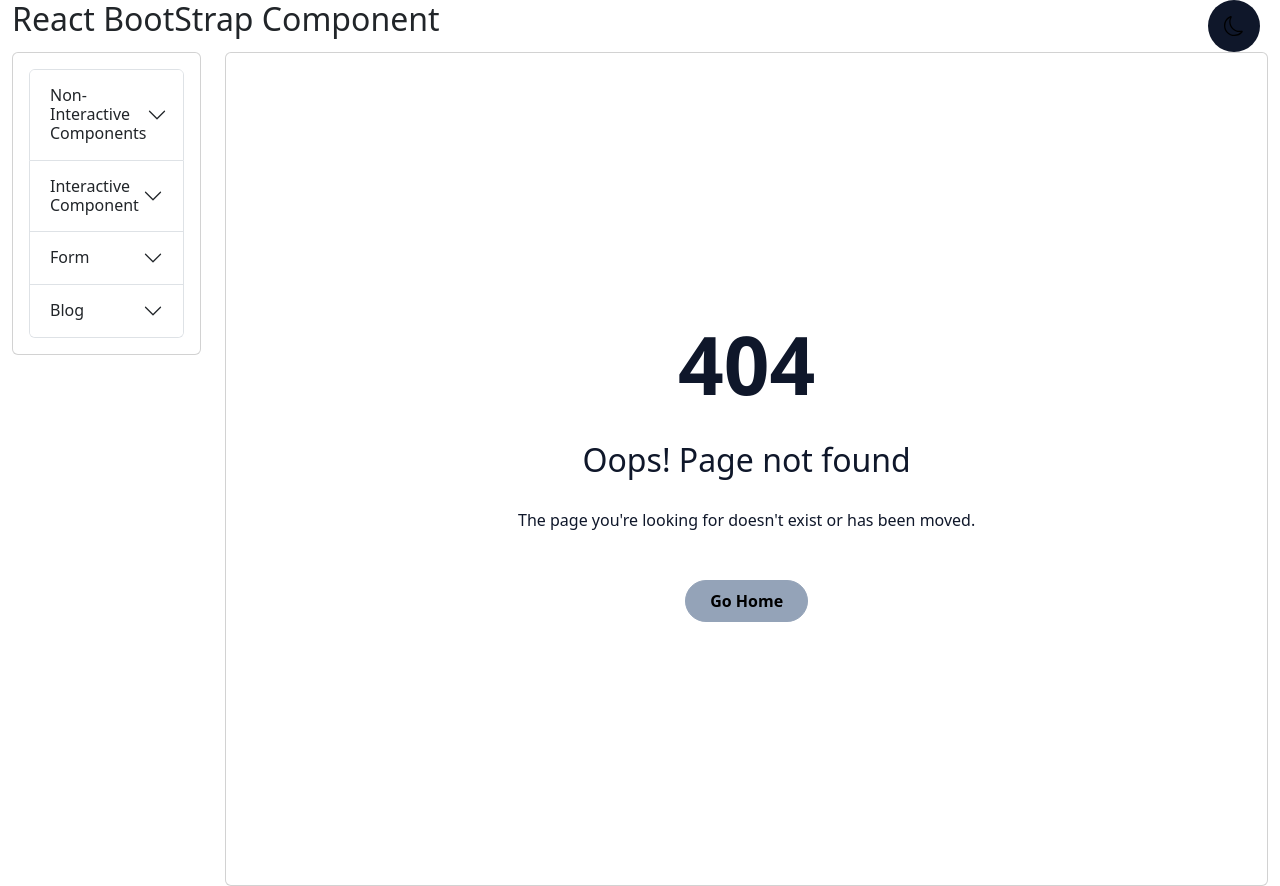
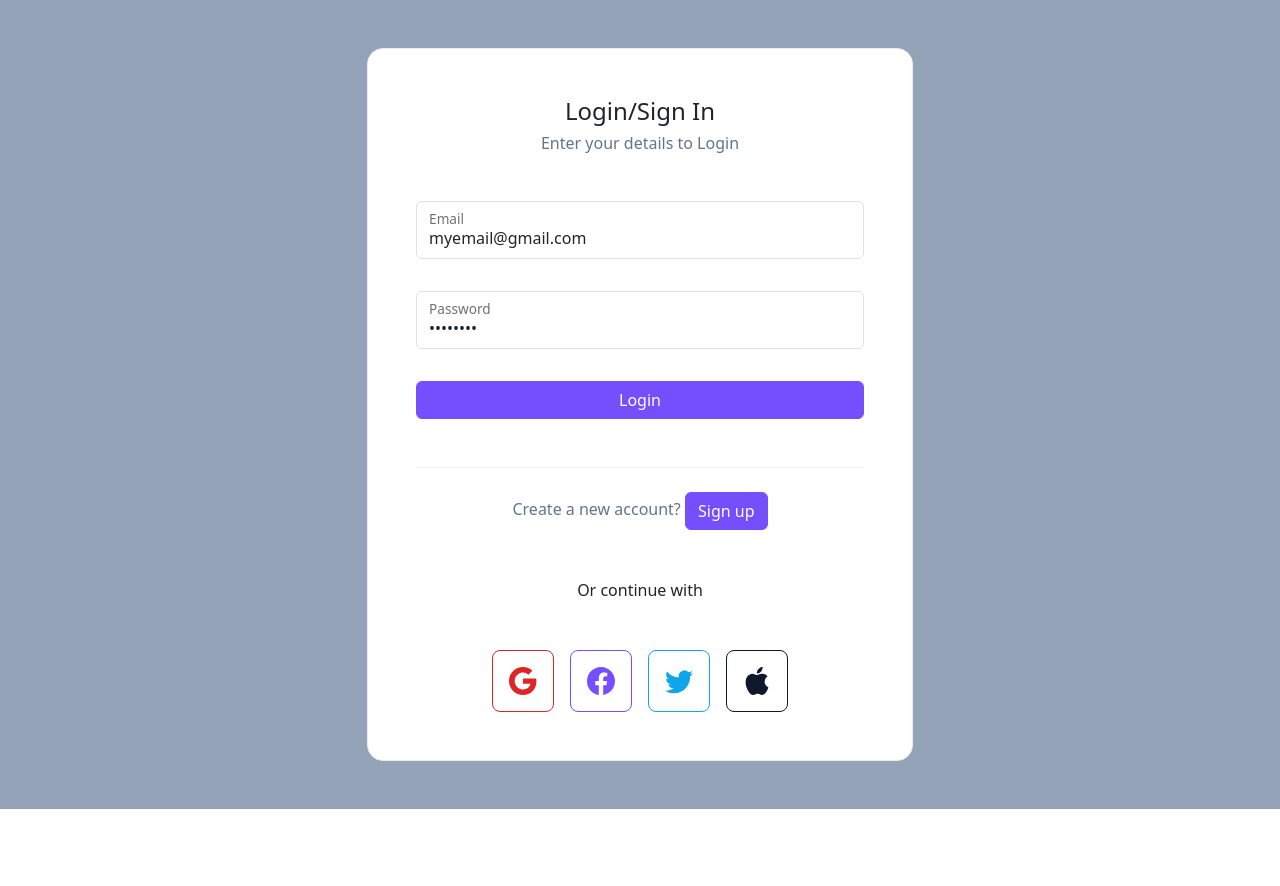
Before and after one commit to abhinav731996/ReactCalssIndixpert, a React (Vite) app: page /auth/signin in a window 1280 px wide. Before the commit this address led to /404/. After the commit the page ends 809 px from the top, so only its background shows below. Built offline with nearby package versions, Linux system fonts and the light colour scheme.

Commit message:
stuck in protected

```diff
--- a/src/data/routesData.js
+++ b/src/data/routesData.js
@@ -1,5 +1,5 @@
 export const nonInteractiveRoutesData =[
-    // {link: "/", menuItem: "SignIn"},
+    {link: "/", menuItem: "SignIn"},
     {link: "/rb-home", menuItem: "Home"},
     {link: "/rb-badges", menuItem: "Badges"},
     {link: "/rb-breadcrumb", menuItem: "Breadcrumb"},
--- a/src/layouts/RBLayout.jsx
+++ b/src/layouts/RBLayout.jsx
@@ -2,6 +2,7 @@ import React, { useEffect, useState } from "react";
 import {
   Accordion,
   Badge,
+  Button,
   Card,
   Col,
   Container,
@@ -9,7 +10,7 @@ import {
   Row,
 } from "react-bootstrap";
 import { ArrowRight, Moon, Sun } from "react-bootstrap-icons";
-import { NavLink, Outlet, useLocation } from "react-router-dom";
+import { NavLink, Outlet, useLocation, useNavigate } from "react-router-dom";
 import {
   blogRoutsData,
   formData,
@@ -41,11 +42,20 @@ const RBLayout = () => {
     localStorage.setItem("theme", theme);
   }, [darkMode]);
 
+  const navigate = useNavigate();
+
+  const handleLogout = ()=>{
+    localStorage.setItem('login', false)
+    navigate("/auth/signin")
+  };
+
   return (
     <Container fluid>
       <Row>
         <Col className="d-flex justify-content-between">
           <h2>React BootStrap Component</h2>
+          <div>
+          <Button onClick={handleLogout} className='me-2'>Logout</Button>
           <Badge
             onClick={() => setDarkMode(!darkMode)}
             className="me-2 rounded-5 p-3"
@@ -56,6 +66,7 @@ const RBLayout = () => {
           >
             {darkMode ? <Sun size={20} /> : <Moon size={20} />}
           </Badge>
+          </div>
         </Col>
       </Row>
       <Row>
--- a/src/pages/auth/SignIn.jsx
+++ b/src/pages/auth/SignIn.jsx
@@ -1,7 +1,180 @@
+// import React from 'react'
+// import { NavLink } from 'react-router-dom'
+
+// const SignIn = () => {
+//   return (
+//             <div className="row justify-content-center">
+//           <div className="col-12 col-md-9 col-lg-7 col-xl-6 col-xxl-5">
+//             <div className="card border border-light-subtle rounded-4">
+//               <div className="card-body p-3 p-md-4 p-xl-5">
+//                 <div className="row">
+//                   <div className="col-12">
+//                     <div className="mb-5">
+//                       {/* <div className="text-center mb-4">
+//                         <a href="#!">
+//                           <img
+//                             src="./assets/img/bsb-logo.svg"
+//                             alt="BootstrapBrain Logo"
+//                             width="175"
+//                             height="57"
+//                           />
+//                         </a>
+//                       </div> */}
+
+//                       <h2 className="h4 text-center">Login/Sign In</h2>
+//                       <h3 className="fs-6 fw-normal text-secondary text-center m-0">
+//                         Enter your details to Login
+//                       </h3>
+//                     </div>
+//                   </div>
+//                 </div>
+
+//                 <form action="#!">
+//                   <div className="row gy-3 overflow-hidden">
+
+//                     <div className="col-12">
+//                       <div className="form-floating mb-3">
+//                         <input
+//                           type="email"
+//                           className="form-control"
+//                           name="email"
+//                           id="email"
+//                           placeholder="name@example.com"
+//                           required
+//                         />
+//                         <label htmlFor="email" className="form-label">
+//                           Email
+//                         </label>
+//                       </div>
+//                     </div>
+
+//                     <div className="col-12">
+//                       <div className="form-floating mb-3">
+//                         <input
+//                           type="password"
+//                           className="form-control"
+//                           name="password"
+//                           id="password"
+//                           placeholder="Password"
+//                           required
+//                         />
+//                         <label htmlFor="password" className="form-label">
+//                           Password
+//                         </label>
+//                       </div>
+//                     </div>
+
+
+//                     <div className="col-12">
+//                       <div className="d-grid">
+//                         <NavLink
+//                           to="/rb-home"
+//                           className="btn bsb-btn-xl btn-primary"
+//                           type="submit"
+//                         >
+//                           Login
+//                         </NavLink>
+//                       </div>
+//                     </div>
+//                   </div>
+//                 </form>
+
+//                 <div className="row">
+//                   <div className="col-12">
+//                     <hr className="mt-5 mb-4 border-secondary-subtle" />
+//                     <p className="m-0 text-secondary text-center">
+//                       Create a new account?{" "}
+//                       <NavLink to="/SignUp" className="link-primary text-decoration-none">
+//                         Sign up
+//                       </NavLink>
+//                     </p>
+//                   </div>
+//                 </div>
+
+//                 <div className="row">
+//                   <div className="col-12">
+//                     <p className="mt-5 mb-5 text-center">Or continue with</p>
+
+//                     <div className="d-flex gap-2 gap-sm-3 justify-content-center">
+//                       <a href="#!" className="btn btn-lg btn-outline-danger p-3 lh-1">
+//                         <svg
+//                           xmlns="http://www.w3.org/2000/svg"
+//                           width="28"
+//                           height="28"
+//                           fill="currentColor"
+//                           className="bi bi-google"
+//                           viewBox="0 0 16 16"
+//                         >
+//                           <path d="M15.545 6.558a9.42 9.42 0 0 1 .139 1.626c0 2.434-.87 4.492-2.384 5.885h.002C11.978 15.292 10.158 16 8 16A8 8 0 1 1 8 0a7.689 7.689 0 0 1 5.352 2.082l-2.284 2.284A4.347 4.347 0 0 0 8 3.166c-2.087 0-3.86 1.408-4.492 3.304a4.792 4.792 0 0 0 0 3.063h.003c.635 1.893 2.405 3.301 4.492 3.301 1.078 0 2.004-.276 2.722-.764h-.003a3.702 3.702 0 0 0 1.599-2.431H8v-3.08h7.545z" />
+//                         </svg>
+//                       </a>
+
+//                       <a href="#!" className="btn btn-lg btn-outline-primary p-3 lh-1">
+//                         <svg
+//                           xmlns="http://www.w3.org/2000/svg"
+//                           width="28"
+//                           height="28"
+//                           fill="currentColor"
+//                           className="bi bi-facebook"
+//                           viewBox="0 0 16 16"
+//                         >
+//                           <path d="M16 8.049c0-4.446-3.582-8.05-8-8.05C3.58 0-.002 3.603-.002 8.05c0 4.017 2.926 7.347 6.75 7.951v-5.625h-2.03V8.05H6.75V6.275c0-2.017 1.195-3.131 3.022-3.131.876 0 1.791.157 1.791.157v1.98h-1.009c-.993 0-1.303.621-1.303 1.258v1.51h2.218l-.354 2.326H9.25V16c3.824-.604 6.75-3.934 6.75-7.951z" />
+//                         </svg>
+//                       </a>
+
+//                       <a href="#!" className="btn btn-lg btn-outline-info p-3 lh-1">
+//                         <svg
+//                           xmlns="http://www.w3.org/2000/svg"
+//                           width="28"
+//                           height="28"
+//                           fill="currentColor"
+//                           className="bi bi-twitter"
+//                           viewBox="0 0 16 16"
+//                         >
+//                           <path d="M5.026 15c6.038 0 9.341-5.003 9.341-9.334 0-.14 0-.282-.006-.422A6.685 6.685 0 0 0 16 3.542a6.658 6.658 0 0 1-1.889.518 3.301 3.301 0 0 0 1.447-1.817 6.533 6.533 0 0 1-2.087.793A3.286 3.286 0 0 0 7.875 6.03a9.325 9.325 0 0 1-6.767-3.429 3.289 3.289 0 0 0 1.018 4.382A3.323 3.323 0 0 1 .64 6.575v.045a3.288 3.288 0 0 0 2.632 3.218 3.203 3.203 0 0 1-.865.115 3.23 3.23 0 0 1-.614-.057 3.283 3.283 0 0 0 3.067 2.277A6.588 6.588 0 0 1 .78 13.58a6.32 6.32 0 0 1-.78-.045A9.344 9.344 0 0 0 5.026 15z" />
+//                         </svg>
+//                       </a>
+
+//                       <a href="#!" className="btn btn-lg btn-outline-dark p-3 lh-1">
+//                         <svg
+//                           xmlns="http://www.w3.org/2000/svg"
+//                           width="28"
+//                           height="28"
+//                           fill="currentColor"
+//                           className="bi bi-apple"
+//                           viewBox="0 0 16 16"
+//                         >
+//                           <path d="M11.182.008C11.148-.03 9.923.023 8.857 1.18c-1.066 1.156-.902 2.482-.878 2.516.024.034 1.52.087 2.475-1.258.955-1.345.762-2.391.728-2.43Zm3.314 11.733c-.048-.096-2.325-1.234-2.113-3.422.212-2.189 1.675-2.789 1.698-2.854.023-.065-.597-.79-1.254-1.157a3.692 3.692 0 0 0-1.563-.434c-.108-.003-.483-.095-1.254.116-.508.139-1.653.589-1.968.607-.316.018-1.256-.522-2.267-.665-.647-.125-1.333.131-1.824.328-.49.196-1.422.754-2.074 2.237-.652 1.482-.311 3.83-.067 4.56.244.729.625 1.924 1.273 2.796.576.984 1.34 1.667 1.659 1.899.319.232 1.219.386 1.843.067.502-.308 1.408-.485 1.766-.472.357.013 1.061.154 1.782.539.571.197 1.111.115 1.652-.105.541-.221 1.324-1.059 2.238-2.758.347-.79.505-1.217.473-1.282Z" />
+//                         </svg>
+//                       </a>
+//                     </div>
+//                   </div>
+//                 </div>
+
+//               </div>
+//             </div>
+//           </div>
+//         </div>
+//   )
+// }
+
+// export default SignIn
+
+
+
 import React from 'react'
-import { NavLink } from 'react-router-dom'
+import { Button, Form } from 'react-bootstrap'
+import { NavLink, useNavigate } from 'react-router-dom'
 
 const SignIn = () => {
+  const navigate = useNavigate();
+  const handleSubmit = (e) => {
+    e.preventDefault();
+    localStorage.setItem("login", true);
+    navigate("/blog-listing")
+    // sessionStorage.setItem("login", true);
+    // alert("Submited...")
+  }
   return (
             <div className="row justify-content-center">
           <div className="col-12 col-md-9 col-lg-7 col-xl-6 col-xxl-5">
@@ -29,7 +202,7 @@ const SignIn = () => {
                   </div>
                 </div>
 
-                <form action="#!">
+                <Form onSubmit={handleSubmit}>
                   <div className="row gy-3 overflow-hidden">
 
                     <div className="col-12">
@@ -38,6 +211,7 @@ const SignIn = () => {
                           type="email"
                           className="form-control"
                           name="email"
+                          value="myemail@gmail.com"
                           id="email"
                           placeholder="name@example.com"
                           required
@@ -54,6 +228,7 @@ const SignIn = () => {
                           type="password"
                           className="form-control"
                           name="password"
+                          value="password"
                           id="password"
                           placeholder="Password"
                           required
@@ -77,16 +252,16 @@ const SignIn = () => {
                       </div>
                     </div>
                   </div>
-                </form>
+                </Form>
 
                 <div className="row">
                   <div className="col-12">
                     <hr className="mt-5 mb-4 border-secondary-subtle" />
                     <p className="m-0 text-secondary text-center">
                       Create a new account?{" "}
-                      <NavLink to="/SignUp" className="link-primary text-decoration-none">
+                      <Button type='submit' className="primary text-decoration-none">
                         Sign up
-                      </NavLink>
+                      </Button>
                     </p>
                   </div>
                 </div>
--- a/src/routes/frontroutes/RBRoutes.jsx
+++ b/src/routes/frontroutes/RBRoutes.jsx
@@ -34,57 +34,56 @@ import BlogListing from "../../pages/blog/BlogListing";
 import BlogDetails from "../../pages/blog/BlogDetails";
 import NotFound404 from "../../pages/NotFound404";
 import FormLayout from "../../layouts/FormLayout";
+import ProtectedRoute from "../../utils/ProtectedRoute";
 
-export const routes = createBrowserRouter(
-    [
-        {path:"*", element:<Navigate to="/404/"/>},
-        // {path:"/404", element:<NotFound404/>},
-
-        {element: <AuthLayout/>,
-            children:[
-                {path:"/", element:<SignIn/>},
-            ]
-        },
+export const routes = createBrowserRouter([
+  { element: <AuthLayout />, children: [{ path: "/auth/signin", element: <SignIn /> }] },
 
   {
-            element:<RBLayout/>,
-            children:[
-                {path:"/rb-home", element:<RBHome/>},
-                {path:"/rb-badges", element:<RBBadges/>},
-                {path:"/rb-breadcrumb", element:<RBBreadcrumb/>},
-                {path:"/rb-buttons", element:<RBButtons/>},
-                {path:"/rb-button-group", element:<RBButtonGroup/>},
-                {path:"/rb-cards", element:<RBCards/>},
-                {path:"/rb-images", element:<RBImages/>},
-                {path:"/rb-listgroup", element:<RBListGroup/>},
-                {path:"/rb-figure", element:<RBFigure/>},
-                {path:"/rb-pagination", element:<RBPagination/>},
-                {path:"/rb-progressbar", element:<RBPrgressBars/>},
-                {path:"/rb-spinners", element:<RBSpinners/>},
-                {path:"/rb-table", element:<RBTables/>},
-                {path:"/rb-accordion", element:<RBAccordion/>},
-                {path:"/rb-carousel", element:<RBCarousel/>},
-                {path:"/rb-dropdown", element:<RBDropdowns/>},
-                {path:"/rb-modal", element:<RBModal/>},
-                {path:"/rb-navbar-off-canvas", element:<RBNavbarOffcanvas/>},
-                {path:"/rb-navtabs", element:<RBNavTabs/>},
-                {path:"/rb-overlays", element:<RBOverlays/>},
+    element: <RBLayout />,
+    children: [
+      { path: "/rb-home", element: <RBHome /> },
+      { path: "/rb-badges", element: <RBBadges /> },
+      { path: "/rb-breadcrumb", element: <RBBreadcrumb /> },
+      { path: "/rb-buttons", element: <RBButtons /> },
+      { path: "/rb-button-group", element: <RBButtonGroup /> },
+      { path: "/rb-cards", element: <RBCards /> },
+      { path: "/rb-images", element: <RBImages /> },
+      { path: "/rb-listgroup", element: <RBListGroup /> },
+      { path: "/rb-figure", element: <RBFigure /> },
+      { path: "/rb-pagination", element: <RBPagination /> },
+      { path: "/rb-progressbar", element: <RBPrgressBars /> },
+      { path: "/rb-spinners", element: <RBSpinners /> },
+      { path: "/rb-table", element: <RBTables /> },
+      { path: "/rb-accordion", element: <RBAccordion /> },
+      { path: "/rb-carousel", element: <RBCarousel /> },
+      { path: "/rb-dropdown", element: <RBDropdowns /> },
+      { path: "/rb-modal", element: <RBModal /> },
+      { path: "/rb-navbar-off-canvas", element: <RBNavbarOffcanvas /> },
+      { path: "/rb-navtabs", element: <RBNavTabs /> },
+      { path: "/rb-overlays", element: <RBOverlays /> },
 
       // For nested routes
       {
-                    path:"/",
-                    element:<FormLayout/>,
-                    children:[
-                        {index:true, element: <RBHome/>},
-                        {path:"rb-forms", element:<RBForms/>},
-                        {path:"rb-forms-practice", element:<RBFormsPractice/>},
-                        {path:"rb-fomic-yup-form", element:<RBFomicYupForm/>},
-                        {path:"rb-basic-form-validation", element:<BasicFormValidation/>},
-                        {path:"rb-hook-form-validation", element:<RHFValidation/>},
-                        {path:"rb-hook-form-validation-yup", element:<RHFValidationYup/>},
-                        {path:"rb-hook-form", element:<RHFForm/>},
-                        {path:"rb-hook-form-yup", element:<RHFFormYup/>},
-                    ]
+        path: "/",
+        element: <FormLayout />,
+        children: [
+          { index: true, element: <RBHome /> },
+          { path: "rb-forms", element: <RBForms /> },
+          { path: "rb-forms-practice", element: <RBFormsPractice /> },
+          { path: "rb-fomic-yup-form", element: <RBFomicYupForm /> },
+          {
+            path: "rb-basic-form-validation",
+            element: <BasicFormValidation />,
+          },
+          { path: "rb-hook-form-validation", element: <RHFValidation /> },
+          {
+            path: "rb-hook-form-validation-yup",
+            element: <RHFValidationYup />,
+          },
+          { path: "rb-hook-form", element: <RHFForm /> },
+          { path: "rb-hook-form-yup", element: <RHFFormYup /> },
+        ],
       },
       // {path:"/rb-forms", element:<RBForms/>},
       // {path:"/rb-forms-practice", element:<RBFormsPractice/>},
@@ -95,17 +94,24 @@ export const routes = createBrowserRouter(
       // {path:"/rb-hook-form", element:<RHFForm/>},
       // {path:"/rb-hook-form-yup", element:<RHFFormYup/>},
 
+            { path: "/", element: <RBHome /> },
+
 
       // For protected routes
 
-                {path:"/blog-listing", element:<BlogListing/>},
-                {path:"/blog-details/:id", element:<BlogDetails/>},
-                // {path:"/blog-details/:slug", element:<BlogDetails/>},
-                {path:"/404", element:<NotFound404/>},
-
-
-            ]
+      {
+        element: <ProtectedRoute />,
+        children: [
+          { path: "/blog-listing", element: <BlogListing /> },
+          { path: "/blog-details/:id", element: <BlogDetails /> },
+        ],
       },
 
-    ]
-)
+      // {path:"/blog-details/:slug", element:<BlogDetails/>},
+      { path: "/404", element: <NotFound404 /> },
+
+      { path: "*", element: <Navigate to="/404/" /> },
+      // {path:"/404", element:<NotFound404/>},
+    ],
+  },
+]);
--- a/src/utils/ProtectedRoute.jsx
+++ b/src/utils/ProtectedRoute.jsx
@@ -1,9 +1,13 @@
-import React from "react";
+import React from 'react'
 import { Navigate, Outlet } from "react-router-dom";
 
 const ProtectedRoute = () => {
   const login = localStorage.getItem("login");
-  return login === "true" ? <Outlet /> : <Navigate to="/" />;
-};
+  return (
+    <div>
+      return login === "true" ? <Outlet /> : <Navigate to="/auth/signin" />;
+    </div>
+  )
+}
 
-export default ProtectedRoute;
+export default ProtectedRoute
```
Lines whose indentation alone changed are shown as unchanged.
